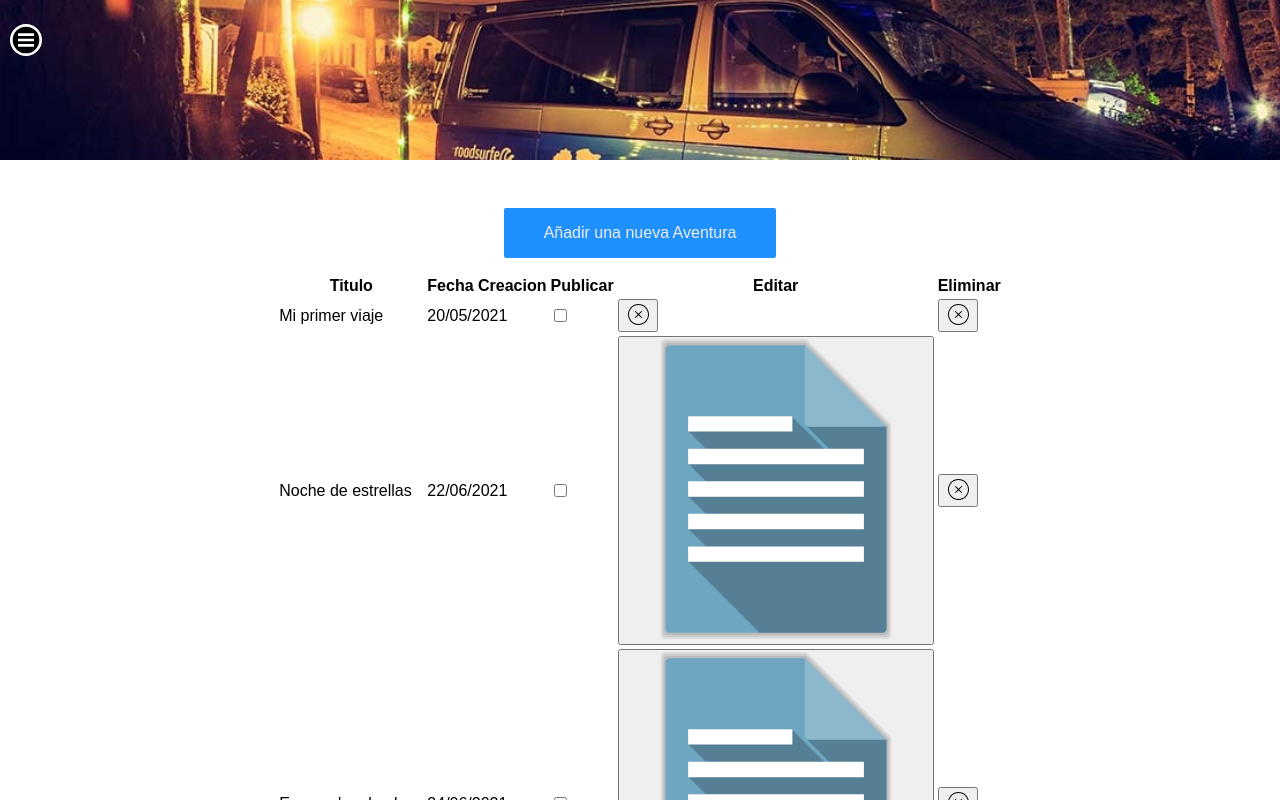
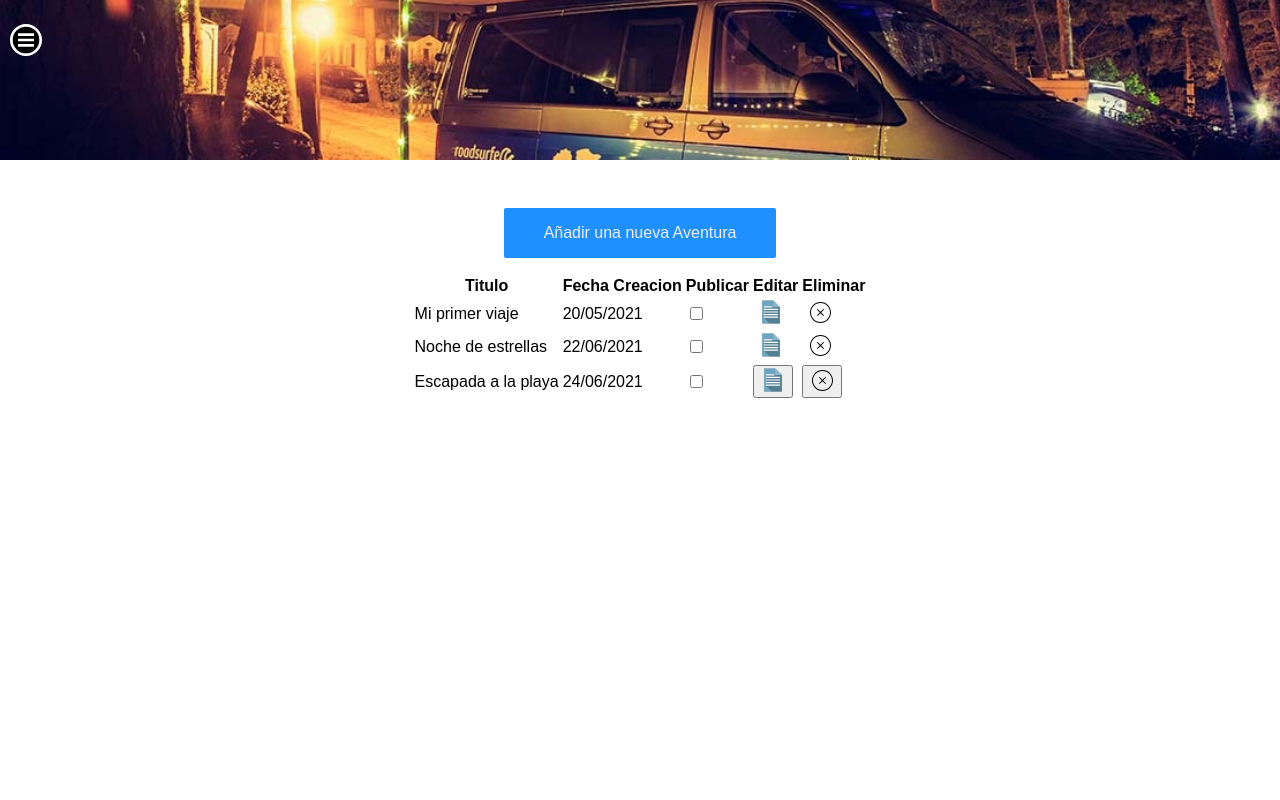
Before and after one commit to j0tac3/miprimerafurgo, an Angular app: page /adminAventuras in a window 1280 px wide. Shown: the top 800 px of the page. Built offline with nearby package versions, Linux system fonts and the light colour scheme.

Commit message:
Diseñando el formulario dinamico de creacion de post

```diff
--- a/src/app/components/admin-components/adminaventuras/adminaventuras.component.css
+++ b/src/app/components/admin-components/adminaventuras/adminaventuras.component.css
@@ -13,3 +13,10 @@
     margin: 1rem auto;
     border-radius: 2px;
 }
+.btn-action{
+    background-color: transparent;
+    border: none;
+}
+.img-btn{
+    width: 1.5rem;
+}
--- a/src/app/components/admin-components/adminaventuras/adminaventuras.component.html
+++ b/src/app/components/admin-components/adminaventuras/adminaventuras.component.html
@@ -14,22 +14,46 @@
                 <td>Mi primer viaje</td>
                 <td>20/05/2021</td>
                 <td><input type="checkbox" name="" id=""></td>
-                <td><button><img src="assets/media/icons/close-circle.svg" alt=""></button></td>
-                <td><button><img src="assets/media/icons/close-circle.svg" alt=""></button></td>
+                <td>
+                    <button class="btn-action">
+                        <img src="assets/media/icons/text.svg" alt="" class="img-btn">
+                    </button>
+                </td>
+                <td>
+                    <button class="btn-action">
+                        <img src="assets/media/icons/close-circle.svg" alt="">
+                    </button>
+                </td>
             </tr>
             <tr>
                 <td>Noche de estrellas</td>
                 <td>22/06/2021</td>
                 <td><input type="checkbox" name="" id=""></td>
-                <td><button><img src="assets/media/icons/text.svg" alt=""></button></td>
-                <td><button><img src="assets/media/icons/close-circle.svg" alt=""></button></td>
+                <td>
+                    <button class="btn-action">
+                        <img src="assets/media/icons/text.svg" alt="" class="img-btn">
+                    </button>
+                </td>
+                <td>
+                    <button class="btn-action">
+                        <img src="assets/media/icons/close-circle.svg" alt="">
+                    </button>
+                </td>
             </tr>
             <tr>
                 <td>Escapada a la playa</td>
                 <td>24/06/2021</td>
                 <td><input type="checkbox" name="" id=""></td>
-                <td><button><img src="assets/media/icons/text.svg" alt=""></button></td>
-                <td><button><img src="assets/media/icons/close-circle.svg" alt=""></button></td>
+                <td>
+                    <button>
+                        <img src="assets/media/icons/text.svg" alt="" class="img-btn">
+                    </button>
+                </td>
+                <td>
+                    <button>
+                        <img src="assets/media/icons/close-circle.svg" alt="" class="img-btn">
+                    </button>
+                </td>
             </tr>
         </tbody>
     </table>
```
